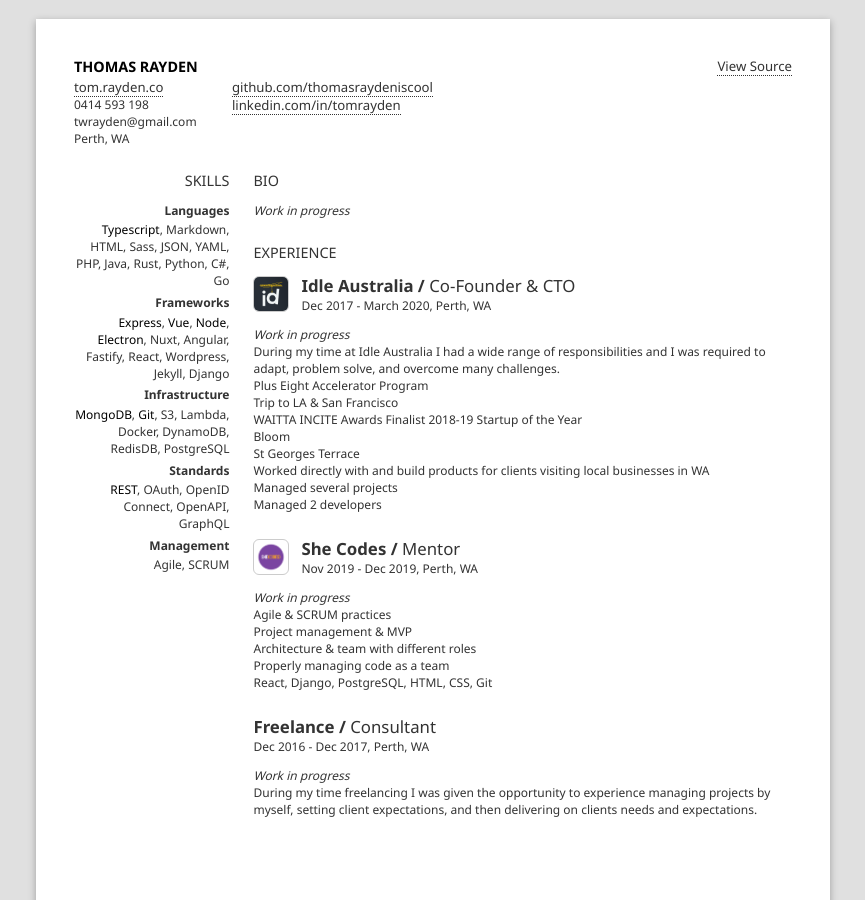
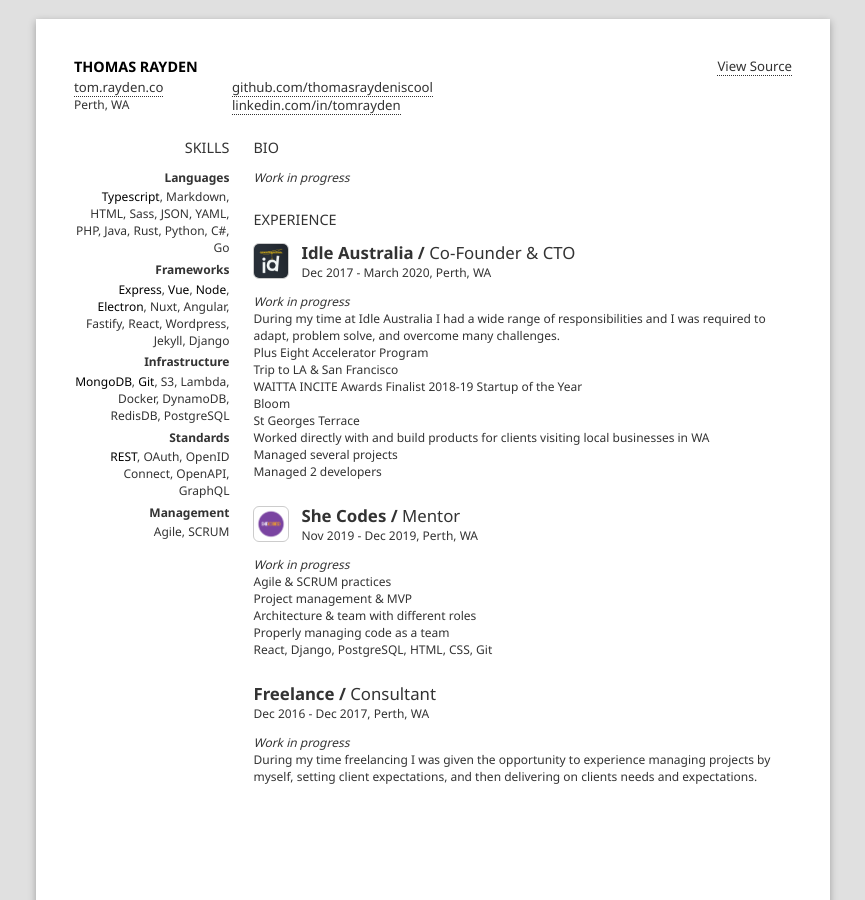
Before and after one commit to thomasraydeniscool/tom.rayden.co, a Jekyll site: the page built from resume.md, in a window 1280 px wide and 900 px high. Shown: the whole window, without its empty margins (207-1072 px from the left). Built offline with Jekyll 4.4.1, drawn with Linux system fonts in a browser that asks for light colours.

Commit message:
Update resume.md

```diff
--- a/resume.md
+++ b/resume.md
@@ -1,8 +1,6 @@
 ---
 layout: resume
 fullname: "Thomas Rayden"
-mobile: "0414 593 198"
-email: "twrayden@gmail.com"
 website: "tom.rayden.co"
 location: "Perth, WA"
 ---
```
